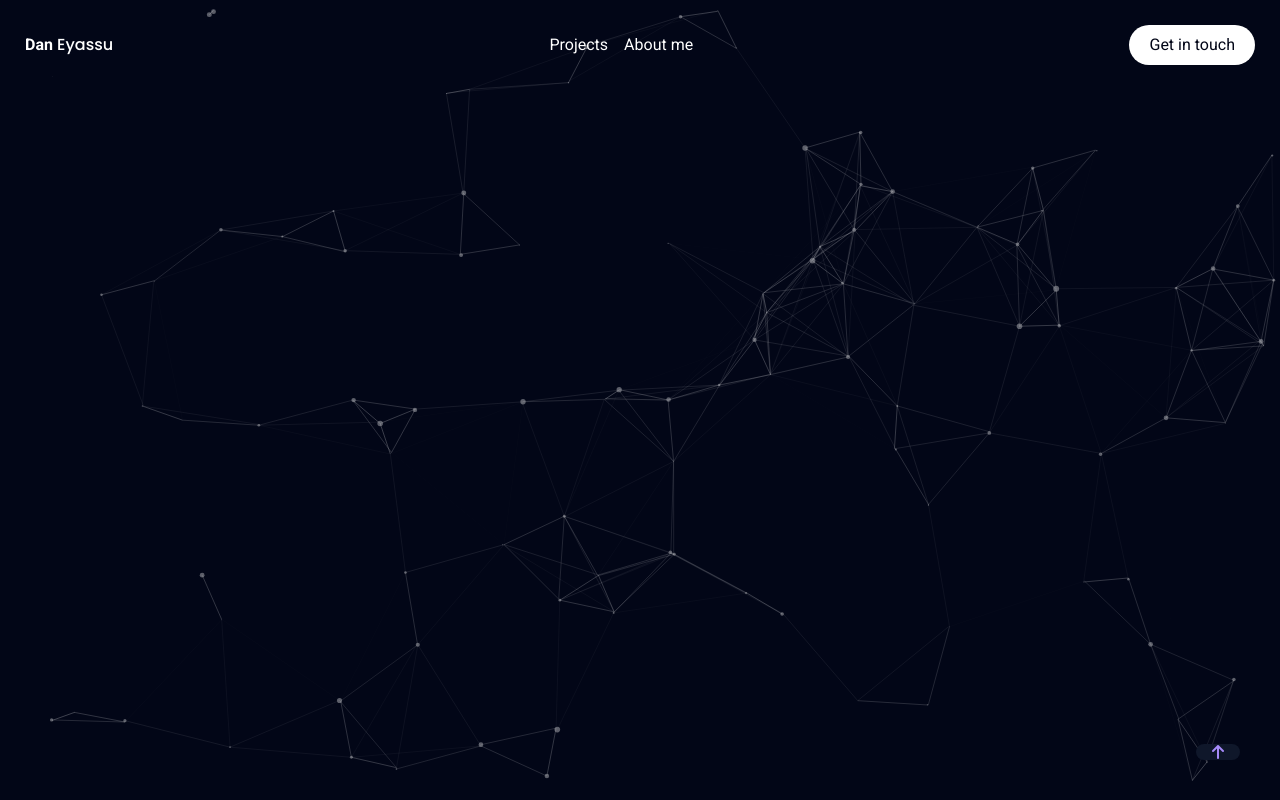
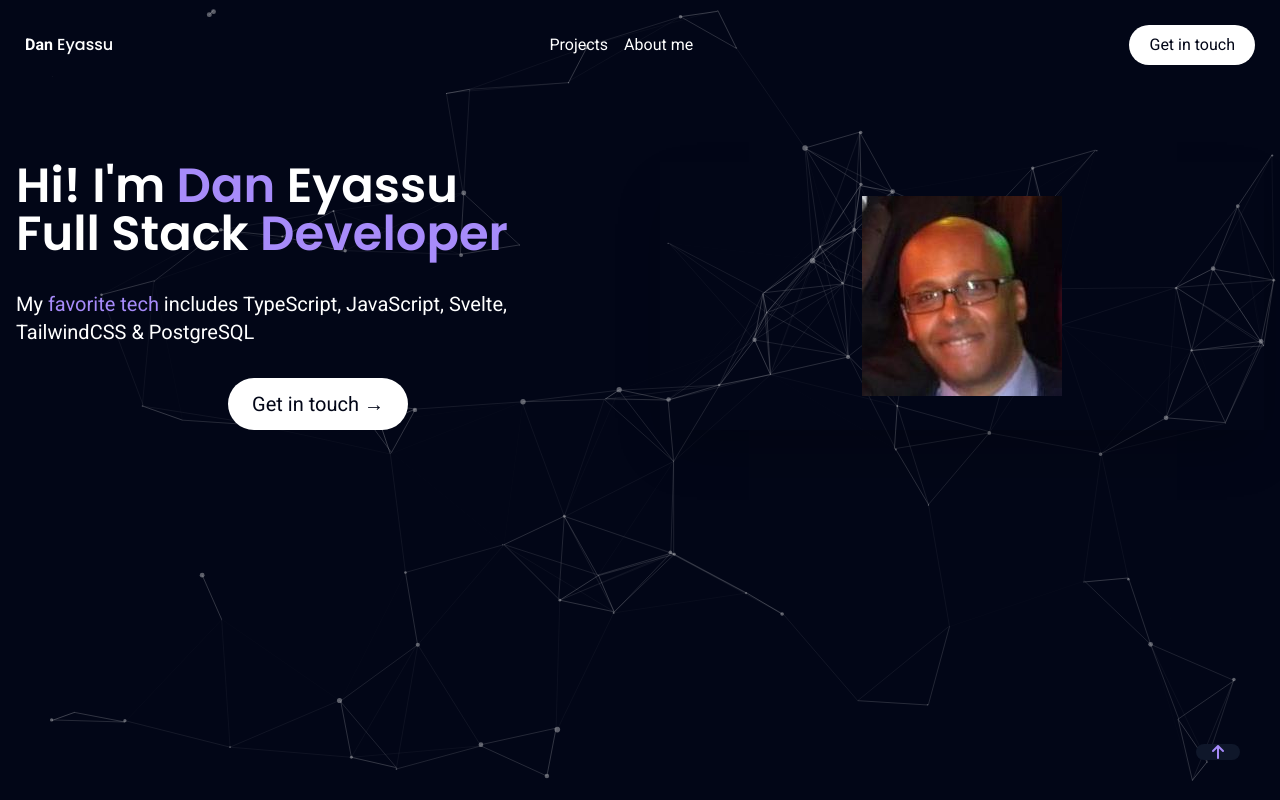
Before and after one commit to eyassud/my-amazingly-awesome-portifolio, a SvelteKit app: page / in a window 1280 px wide. Built offline with nearby package versions, Linux system fonts and the light colour scheme.

Commit message:
Section completed

```diff
--- a/src/components/Main.svelte
+++ b/src/components/Main.svelte
@@ -0,0 +1,36 @@
+<script>
+</script>
+
+<main class="flex flex-col flex-1 p-4">
+  <section
+    id="introPage"
+    class="grid grid-cols-1 lg:grid-cols-2 gap-10 sm:py-14"
+  >
+    <div
+      class="flex flex-col lg:justify-center text-center lg:text-left gap-6 md:gap-8"
+    >
+      <h2 class="font-semibold text-4xl sm:text-5xl">
+        Hi! I'm <span class="poppins text-violet-400">Dan</span> Eyassu <br />
+        Full Stack
+        <span class="poppins text-violet-400">Developer</span>
+      </h2>
+      <p class="text-base sm:text-lg md:text-xl">
+        My <span class="text-violet-400">favorite tech</span> includes TypeScript,
+        JavaScript, Svelte, TailwindCSS & PostgreSQL
+      </p>
+      <a
+        href="#"
+        target="_blank"
+        class="blueShadow mx-auto lg:mr-auto text-base sm:text-lg md:text-xl poppins relative overflow-hidden px-6 py-3 group rounded-full bg-white text-slate-950 cursor-pointer"
+      >
+        <div
+          class="absolute top-0 right-full w-full h-full bg-violet-400 opacity-20 group-hover:translate-x-full z-0 duration-200"
+        ></div>
+        <h4 class="relative z-9">Get in touch &rarr;</h4></a
+      >
+    </div>
+    <div class="relative shadow-2xl grid place-items-center">
+        <img src={"images/me.jpg"} alt="Profile image" class="object-cover z-[2] max-h-[70vh]" />
+    </div>
+  </section>
+</main>
--- a/src/routes/+layout.svelte
+++ b/src/routes/+layout.svelte
@@ -28,7 +28,7 @@
       <i class="fa-solid fa-arrow-up grid place-items-center aspect-square"></i>
     </button>
   </div>
-  <Header {y}/>
+  <Header {y} />
   {@render children()}
   <Footer />
 </div>
```
Also changed, not shown: static/images/me.jpg (added).
